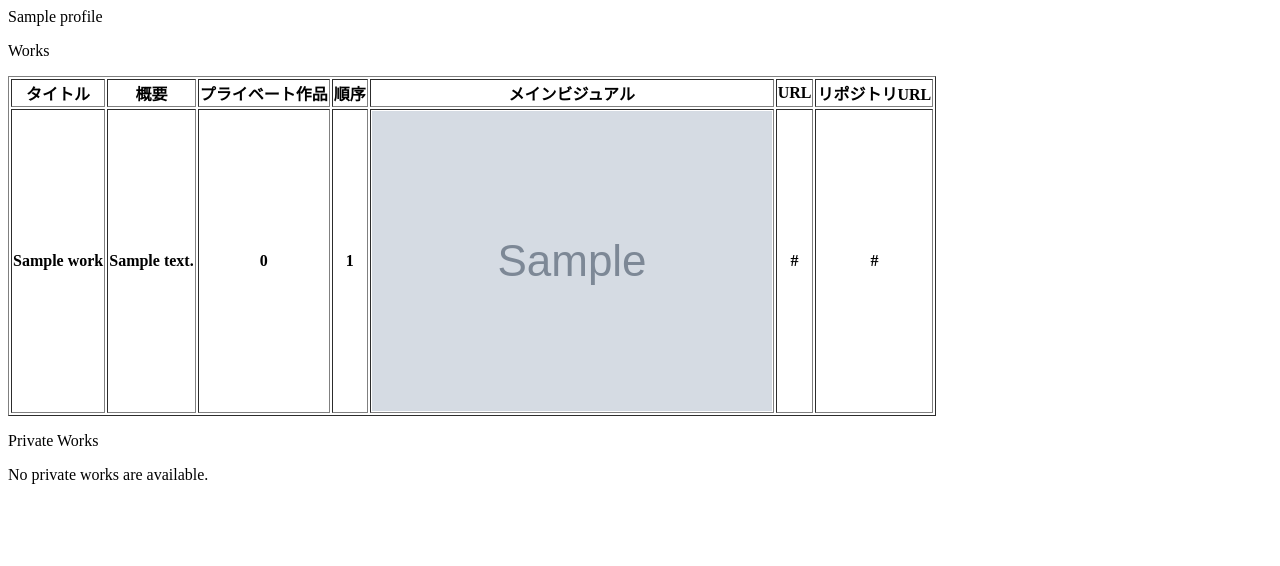
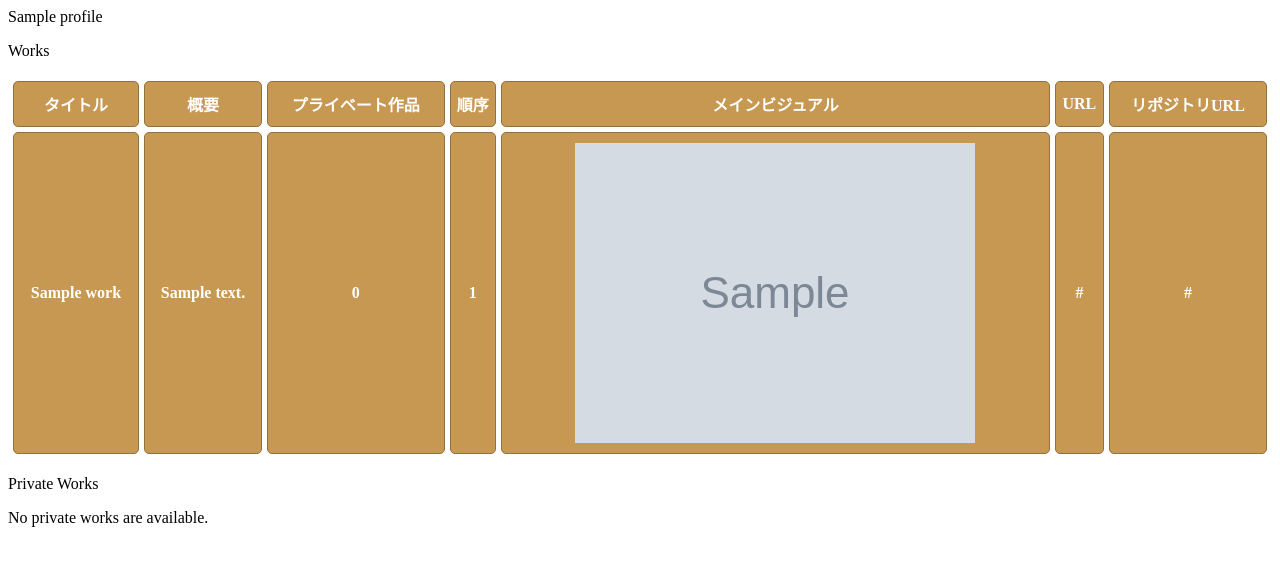
Before and after one commit to kchihogi/portfolio, a Django app: page /portfolio/ in a window 1280 px wide. Shown: the top 566 px of the page. Run offline with Django 4.2, Linux system fonts and the light colour scheme; tables that the repository leaves empty hold one stand-in row (values such as "Sample post"); grey boxes marked "Sample" are stand-in pictures; lists and menus that the app fills with data are empty.

Commit message:
add style sheet

```diff
--- /dev/null
+++ b/web/portfolio_site/portfolio/static/portfolio/style.css
@@ -0,0 +1,22 @@
+table{
+    border-collapse:separate;
+    border-spacing: 5px;
+    width: 100%;
+  }
+
+  table th,table td{
+    border-radius: 5px;
+    text-align: center;
+    padding: 10px 0;
+  }
+
+  table th{
+    background-color: #c79852;
+    color: white;
+    border:solid 1px #927141;
+  }
+
+  table td{
+    background-color: #e4d4bc;
+    border:solid 1px #af9d85;
+  }
--- a/web/portfolio_site/portfolio/templates/portfolio/index.html
+++ b/web/portfolio_site/portfolio/templates/portfolio/index.html
@@ -1,8 +1,12 @@
+{% load static %}
+
+<link rel="stylesheet" type="text/css" href="{% static 'portfolio/style.css' %}">
+
 <p>{{profile.title}}</p>
 
 <p>Works</p>
 {% if works %}
-    <table border="1">
+    <table>
         <tr>
         <th>タイトル</th>
         <th>概要</th>
@@ -30,7 +34,7 @@
 
 <p>Private Works</p>
 {% if private_works %}
-    <table border="1">
+    <table>
         <tr>
         <th>タイトル</th>
         <th>概要</th>
```
